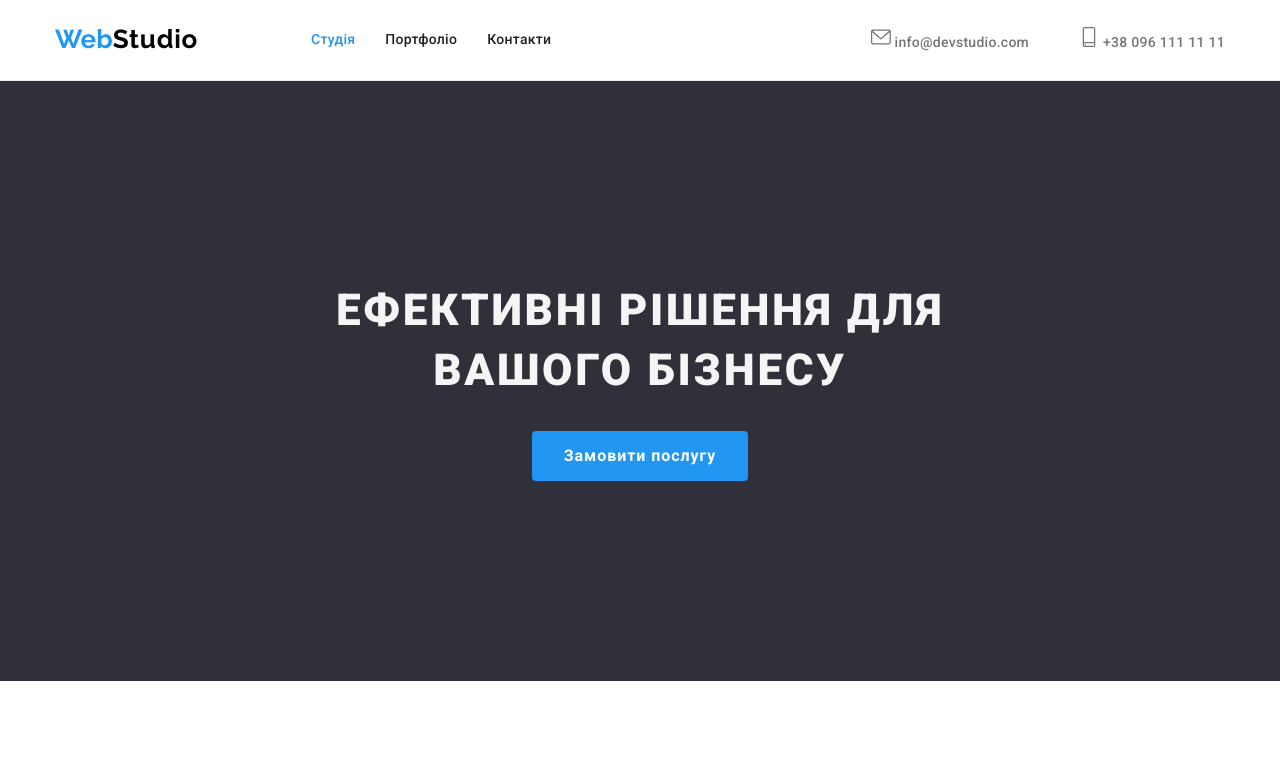
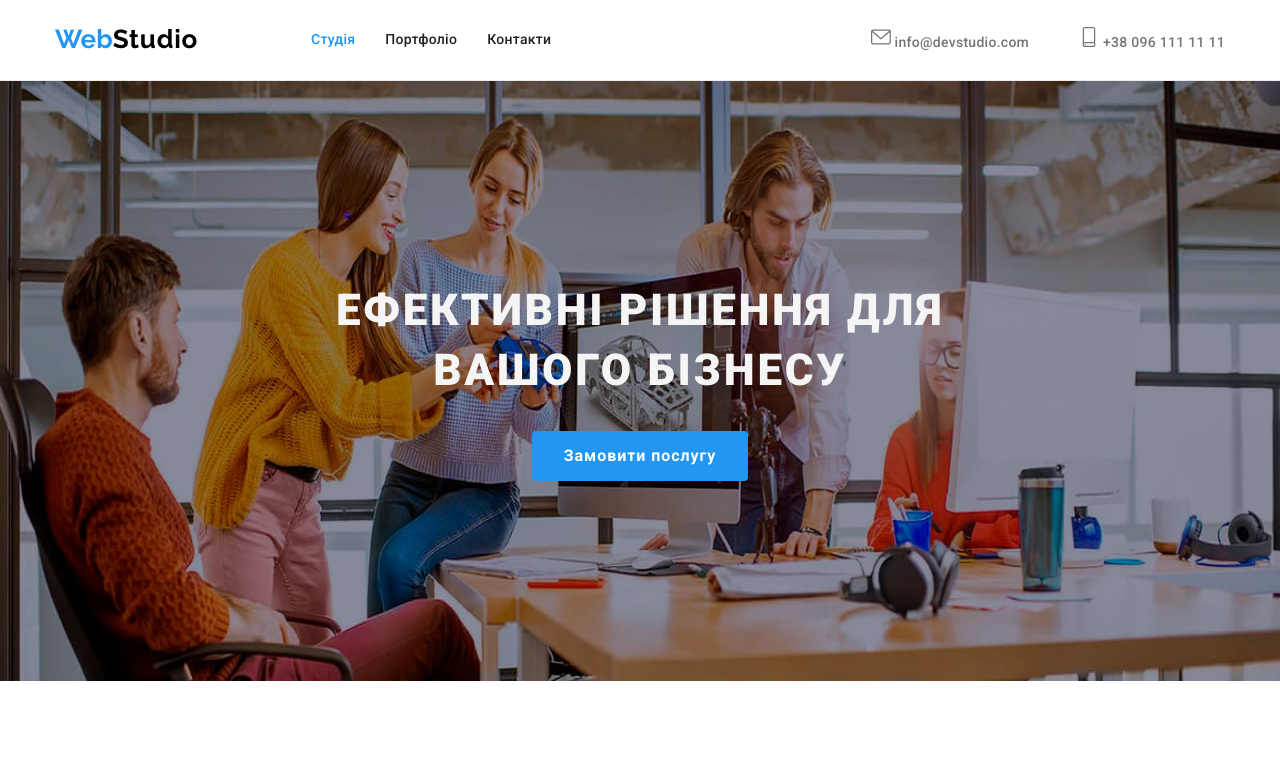
Before and after one commit to Roman-Martyniak/goit-markup-hw-04, a plain HTML site: page index.html in a window 1280 px wide. Shown: the top 771 px of the page. Drawn offline with nearby package versions, Linux system fonts and the light colour scheme.

Commit message:
first-version

```diff
--- a/css/styles.css
+++ b/css/styles.css
@@ -370,7 +370,7 @@ img {
   margin-left: auto;
   margin-right: auto;
   padding: 200px 0;
-  background-image: url(./images/background-img.jpg);
+  background-image: url(../images/background-img.jpg);
   background-size: 100% 100%;
   background-repeat: no-repeat;
 }
```
